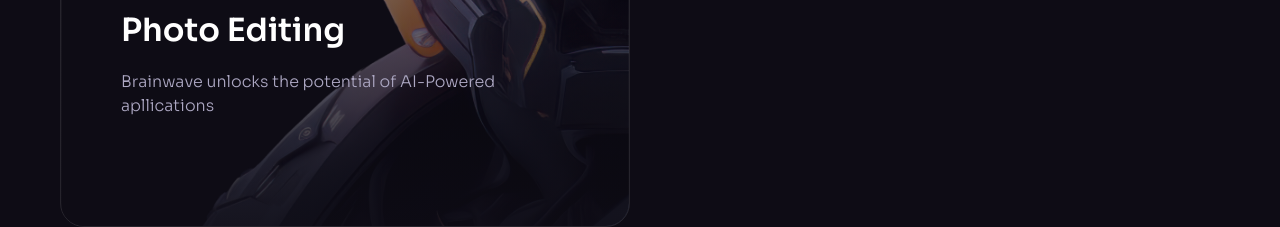
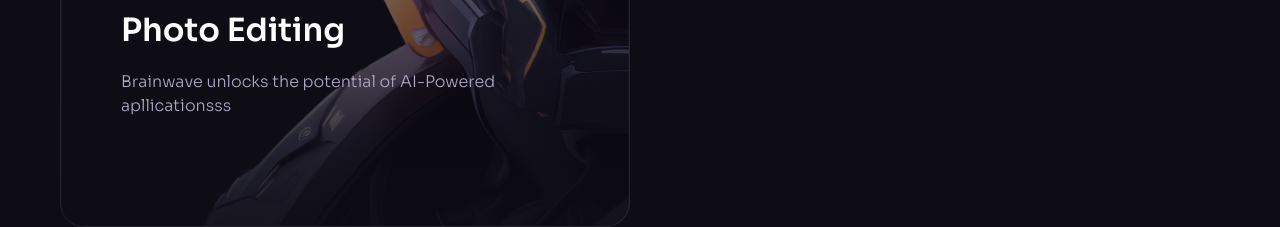
Before and after one commit to danielxbeam/website-new, a React (Vite) app: page / in a window 1280 px wide. Shown: the part 5271-5498 px from the top of the page. Built offline with nearby package versions, Linux system fonts and the light colour scheme.

Commit message:
afd.collaboration

```diff
--- a/src/componnents/Services.jsx
+++ b/src/componnents/Services.jsx
@@ -62,7 +62,7 @@
               <div className="absolute inset-0 flex flex-col justify-end p-8 bg-gradient-to-b from-n-8/0 to-n-8/90 lg:p-15">
                 <h4 className=" font-bold h4 mb-4">Photo Editing</h4>
                 <p className="body-2 mb-[3rem] text-n-3">
-                  Brainwave unlocks the potential of AI-Powered apllications
+                  Brainwave unlocks the potential of AI-Powered apllicationsss
                 </p>
               </div>
               <PhotoChatMessage />
```
